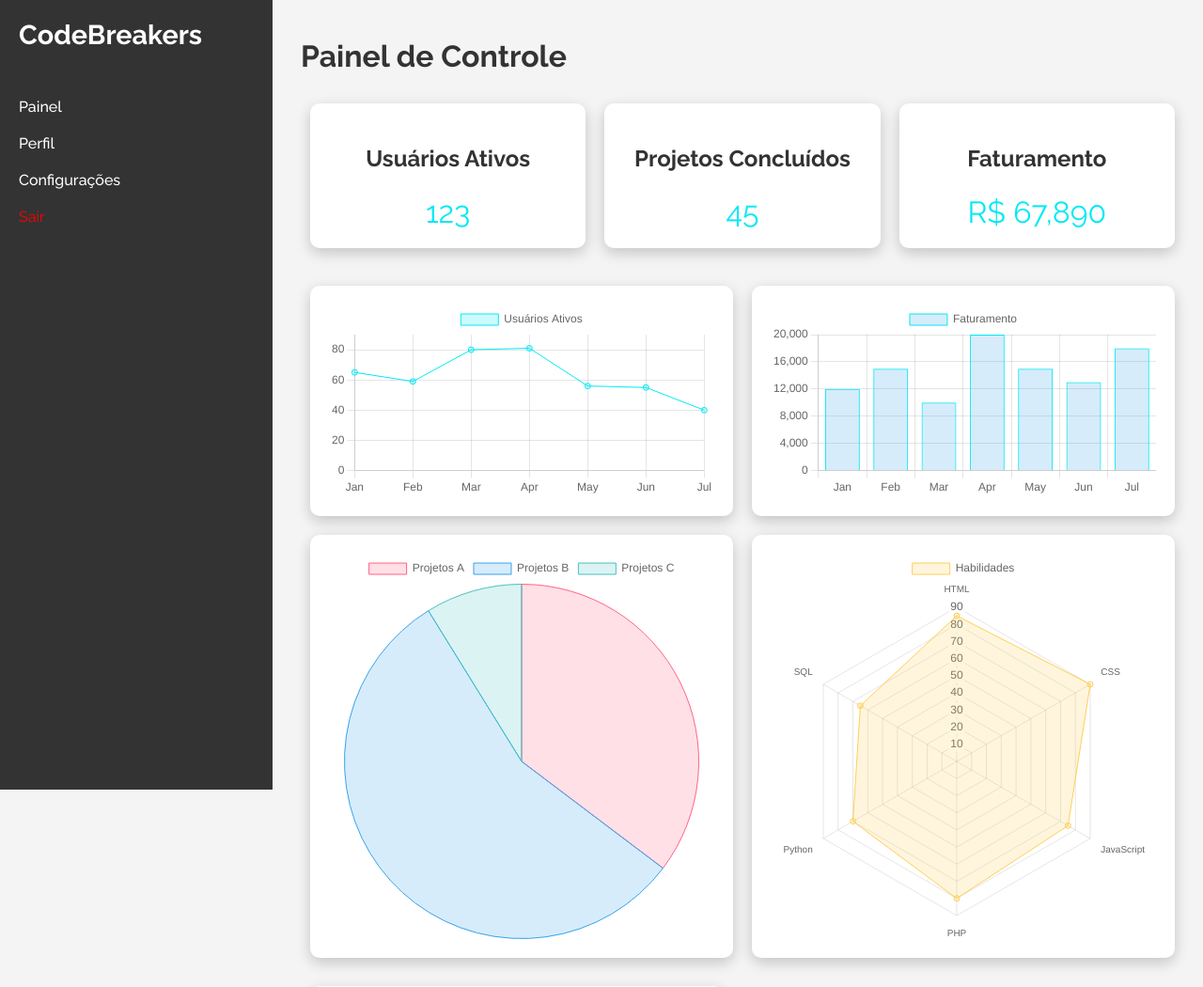
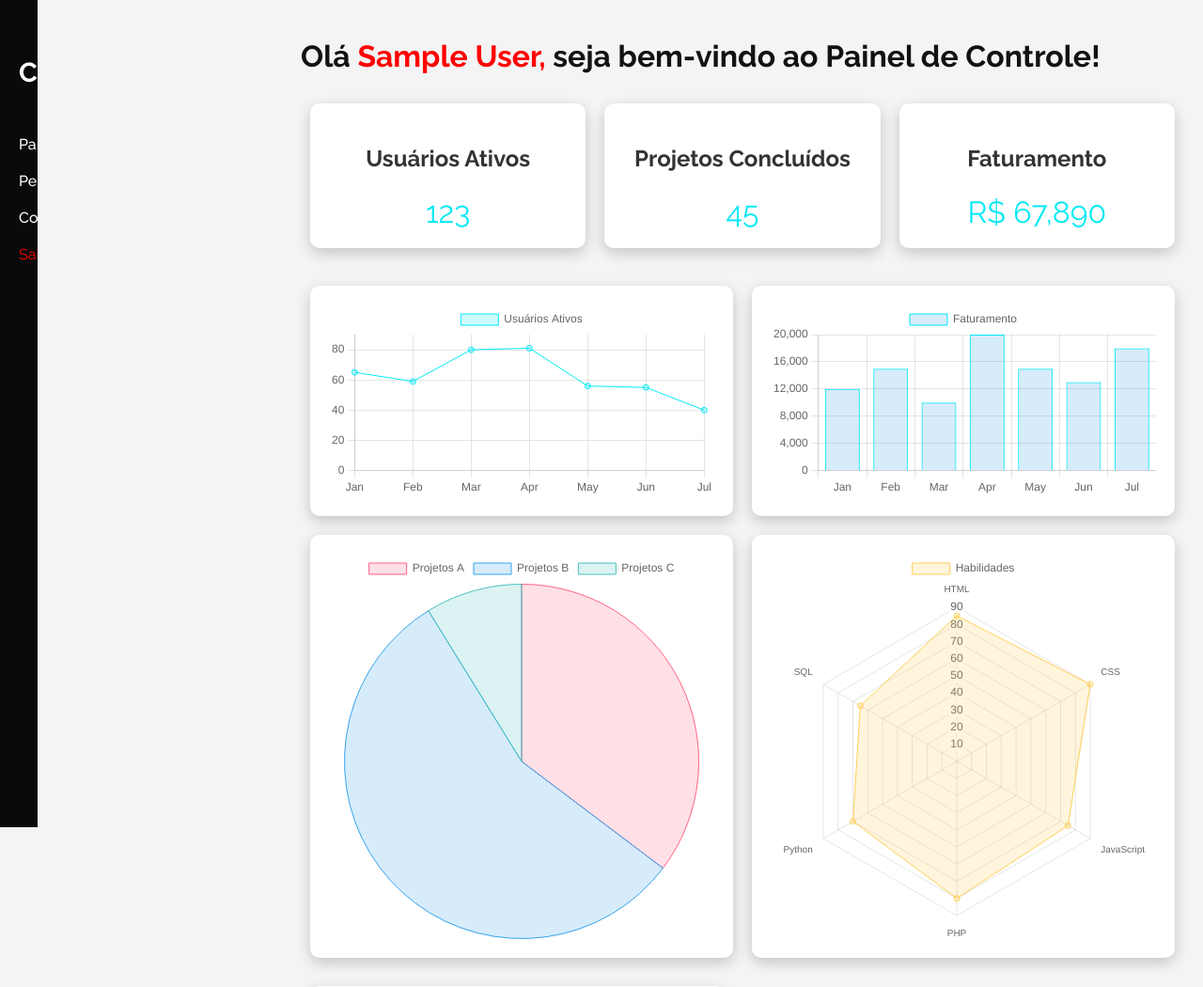
Before and after one commit to jhonattanVenturini/projeto-php, a PHP site: page /PHP/painel.php in a window 1280 px wide. Shown: the top 1050 px of the page at 94% size. Run offline with PHP 8.4, Linux system fonts and the light colour scheme; the visitor is signed in with stand-in values (Sample User, id 1).

Commit message:
alt-titulo-painel

```diff
--- a/CSS/dasbord.css
+++ b/CSS/dasbord.css
@@ -15,7 +15,16 @@ body, html {
     color: #fff;
     padding: 20px;
     height: 100vh;
+    position: fixed;height: 100%;
+    width: 0;
     position: fixed;
+    top: 0;
+    left: 0;
+    background-color: #0a0a0a;
+    overflow-x: hidden;
+    transition: 0.5s;
+    padding-top: 60px;
+    z-index: 999;
 }
 
 .sidebar .logo {
@@ -46,6 +55,8 @@ body, html {
 .sidebar nav ul li a:hover {
     color: #03e9f4;
     background-color: #121212;
+    border-radius: 8px;
+    padding: 1.3rem;
 }
 .sidebar a#sair{
     text-decoration: none;
@@ -56,12 +67,13 @@ body, html {
     padding: 20px;
     width: calc(100% - 300px);
 }
-
-
 .dashboard header {
     margin-bottom: 20px;
+    color: #121212;
 }
-
+.dashboard  header h1 span{
+    color: red;
+}
 .dashboard-summary {
     display: flex;
     justify-content: space-around;
--- a/PHP/painel.php
+++ b/PHP/painel.php
@@ -3,6 +3,7 @@ include("protect.php");
 ?>
 <!DOCTYPE html>
 <html lang="pt-br">
+
 <head>
     <meta charset="UTF-8">
     <meta name="viewport" content="width=device-width, initial-scale=1.0">
@@ -12,6 +13,7 @@ include("protect.php");
     <script src="../JS/script.js" defer></script>
     <title>CodeBreakers</title>
 </head>
+
 <body>
     <aside class="sidebar">
         <div class="logo">CodeBreakers</div>
@@ -22,12 +24,12 @@ include("protect.php");
                 <li><a href="#settings">Configurações</a></li>
             </ul>
         </nav>
-        <a id="sair"href="../PHP/logout.php">Sair</a>
+        <a id="sair" href="../PHP/logout.php">Sair</a>
     </aside>
 
     <main class="dashboard">
         <header>
-            <h1>Painel de Controle </h1>
+            <h1> Olá <span><?php echo $_SESSION['nome'] . "," ?></span> seja bem-vindo ao Painel de Controle! </h1>
         </header>
 
         <section class="dashboard-summary">
@@ -78,5 +80,8 @@ include("protect.php");
             </div>
         </section>
     </main>
+    <script src="../JS/script.js"></script>
+
 </body>
+
 </html>
```
